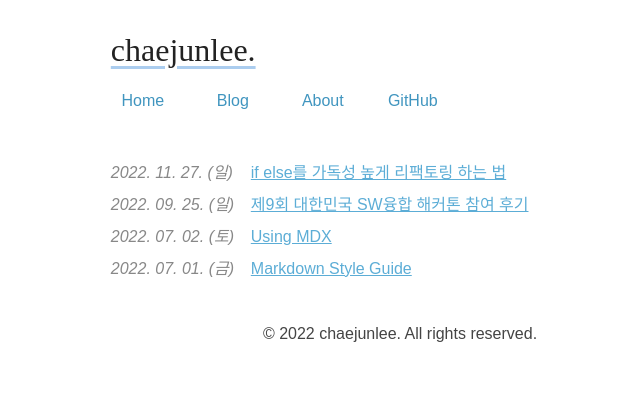
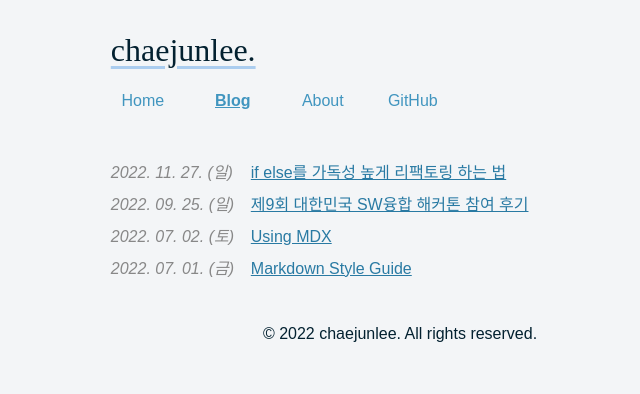
Before and after one commit to chaejunlee/chaejunlee.github.io, an Astro site: page /blog in a window 1280 px wide. Shown: the whole page, without its empty margins (240-880 px from the left). Built offline with nearby package versions, Linux system fonts and the light colour scheme; Astro itself is replaced by a stand-in of ours.

Commit message:
Changed: minor color (css) changes

```diff
--- a/src/components/HeaderLink.astro
+++ b/src/components/HeaderLink.astro
@@ -16,7 +16,11 @@ const isActive = href === Astro.url.pathname.replace(/\/$/, "");
     text-align: center;
     display: inline-block;
     text-decoration: none;
-    color: var(--blue-500);
+    color: var(--primary-500);
     padding-block: 0.5em;
   }
+  a.active {
+    font-weight: bolder;
+    text-decoration: underline;
+  }
 </style>
--- a/src/styles/global.css
+++ b/src/styles/global.css
@@ -6,15 +6,20 @@
 *,
 *::before,
 *::after {
-  --blue-100: hsl(200 90% 90%);
-  --blue-200: hsl(200 80% 80%);
-  --blue-300: hsl(200 70% 70%);
-  --blue-400: hsl(200 60% 60%);
-  --blue-500: hsl(200 50% 50%);
-  --blue-600: hsl(200 60% 40%);
-  --blue-700: hsl(200 70% 30%);
-  --blue-800: hsl(200 80% 20%);
-  --blue-900: hsl(200 90% 10%);
+  --hue: 200;
+
+  --primary-50: hsl(var(--hue), 95%, 95%);
+  --primary-100: hsl(var(--hue), 90%, 90%);
+  --primary-200: hsl(var(--hue), 80%, 80%);
+  --primary-300: hsl(var(--hue), 70%, 70%);
+  --primary-400: hsl(var(--hue), 60%, 60%);
+  --primary-500: hsl(var(--hue), 50%, 50%);
+  --primary-600: hsl(var(--hue), 60%, 40%);
+  --primary-700: hsl(var(--hue), 70%, 30%);
+  --primary-800: hsl(var(--hue), 80%, 20%);
+  --primary-900: hsl(var(--hue), 90%, 10%);
+
+  --bg-color: hsl(var(--hue), 20%, 96%);
 }
 
 body {
@@ -23,11 +28,11 @@ body {
   padding: 20px;
   max-width: 65ch;
   text-align: left;
-  background-color: #fff;
+  background-color: var(--bg-color);
   word-wrap: break-word;
   overflow-wrap: break-word;
   line-height: 1.5;
-  color: #444;
+  color: var(--primary-900);
 }
 h1,
 h2,
@@ -37,10 +42,10 @@ h5,
 h6,
 strong,
 b {
-  color: #222;
+  color: var(--primary-900);
 }
 a {
-  color: var(--blue-400);
+  color: var(--primary-400);
 }
 nav a {
   margin-right: 10px;
@@ -58,19 +63,19 @@ content {
 table {
   display: block;
   border-collapse: collapse;
-  border-top: 1px solid #eee;
+  border-top: 1px solid var(--primary-100);
   overflow: scroll;
   white-space: nowrap;
 }
 table th {
-  border-bottom: 1px solid #eee;
+  border-bottom: 1px solid var(--primary-100);
   padding: 0.5em;
 }
 table td {
   padding: 0.5em;
 }
 table tr:nth-child(2n) {
-  background-color: rgb(246, 246, 246);
+  background-color: var(--primary-50);
 }
 img {
   max-width: 100%;
@@ -79,9 +84,9 @@ img {
 code {
   font-family: monospace;
   padding: 2px 5px;
-  background-color: hsl(0, 0%, 90%);
+  background-color: var(--primary-100);
   border-radius: 0.5em;
-  color: var(--blue-400);
+  color: var(--primary-900);
 }
 pre {
   font-family: monospace;
@@ -92,9 +97,9 @@ pre > code {
   all: unset;
 }
 blockquote {
-  background-color: #eee;
+  background-color: var(--primary-100);
   border-radius: 1em;
-  color: #222;
+  color: var(--primary-900);
   padding: 2px 0px 2px 20px;
   margin: 0px;
   font-style: italic;
@@ -106,16 +111,16 @@ ul li {
   margin: 0.5em 0;
 }
 ul li a {
-  color: var(--blue-400);
+  color: var(--primary-600);
 }
 ul li a:visited {
-  color: var(--blue-700);
+  color: var(--primary-800);
 }
 img {
   object-fit: cover;
   width: 100%;
   border-radius: 1em;
-  border-color: #eee;
+  border-color: var(--primary-900);
   border-width: 0.2em;
   border-style: solid;
   margin: -0.2em;
```
Also changed, not shown: src/pages/index.astro (+9 -9 lines).
